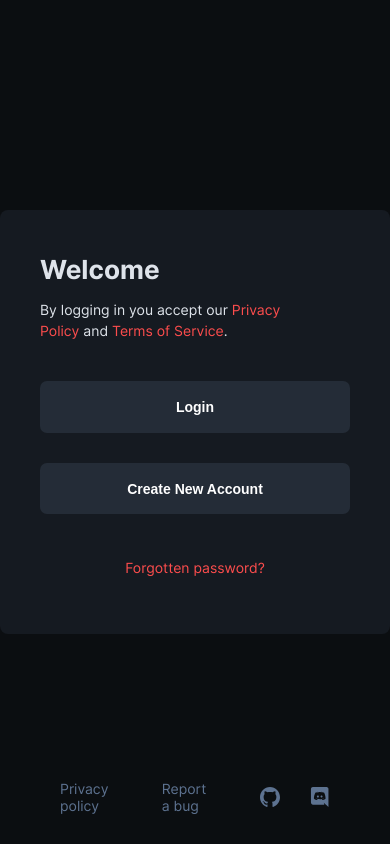
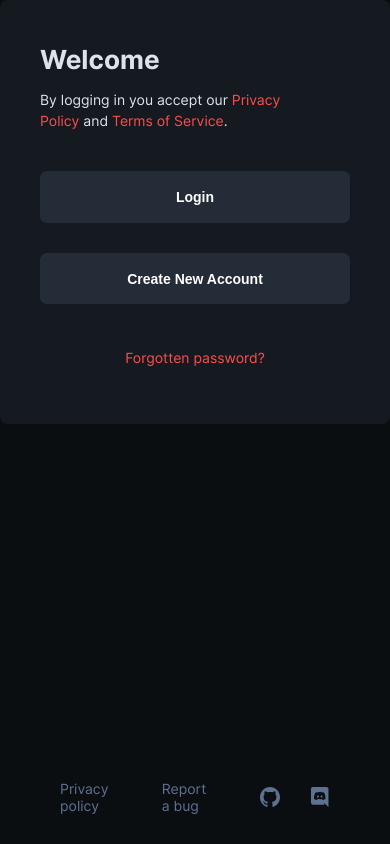
Before and after one commit to asyncfinkd/react-social-network, a React (Create React App) app: page / in a window 390 px wide. Built offline with nearby package versions, Linux system fonts and the light colour scheme.

Commit message:
Upload Responsive Problem

```diff
--- a/src/components/styles/indexNotLogged/IndexNotLoggedStyles.js
+++ b/src/components/styles/indexNotLogged/IndexNotLoggedStyles.js
@@ -2,10 +2,13 @@
 
 export const GridContainer = styled.div`
   width: 100%;
-  height: 100vh;
   display: flex;
   align-items: center;
   justify-content: center;
+
+  @media (min-width: 800px) {
+    height: 100vh;
+  }
 `;
 
 export const GridContainer__Content = styled.div`
--- a/src/index.css
+++ b/src/index.css
@@ -14,12 +14,13 @@
   box-sizing: border-box;
 }
 
-body, html {
+body,
+html {
   background-color: var(--color-primary-900);
   display: flex;
   width: 100%;
-  height: 100%;
-  font-family: system-ui,-apple-system,Segoe UI,Roboto,Helvetica,Arial,sans-serif,Apple Color Emoji,Segoe UI Emoji
+  font-family: system-ui, -apple-system, Segoe UI, Roboto, Helvetica, Arial,
+    sans-serif, Apple Color Emoji, Segoe UI Emoji;
 }
 
 #root {
@@ -38,10 +39,10 @@
   --color-primary-900: #0b0e11;
   --color-secondary-washed-out: #879eed;
   --color-secondary: #5575e7;
-  --color-accent-glow: rgba(253,77,77,0.3);
+  --color-accent-glow: rgba(253, 77, 77, 0.3);
   --color-accent: #fd4d4d;
   --color-accent-hover: #fd6868;
   --color-accent-disabled: #f5bfbf;
   --screen-height-reduction: 0px;
-  --color-primary-100-translucent: rgba(222,227,234,0.15)
+  --color-primary-100-translucent: rgba(222, 227, 234, 0.15);
 }
```
